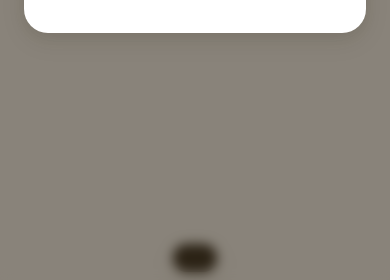
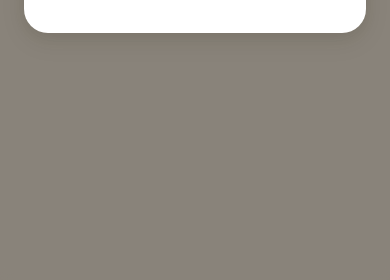
Before and after one commit to fecahome/Fede-y-Cami, a plain HTML site: page index.html in a window 390 px wide. Shown: the part 564-844 px from the top of the page. Drawn offline with Linux system fonts and the light colour scheme.

Commit message:
fix: aumentar offset del toast oculto para no tapar nav en mobile

```diff
--- a/styles.css
+++ b/styles.css
@@ -667,7 +667,7 @@
 #toast {
   position: fixed;
   bottom: calc(var(--nav-h) + env(safe-area-inset-bottom) + 16px);
-  left: 50%; transform: translateX(-50%) translateY(80px);
+  left: 50%; transform: translateX(-50%) translateY(160px);
   background: #2C2416;
   color: white;
   padding: 14px 22px;
```
